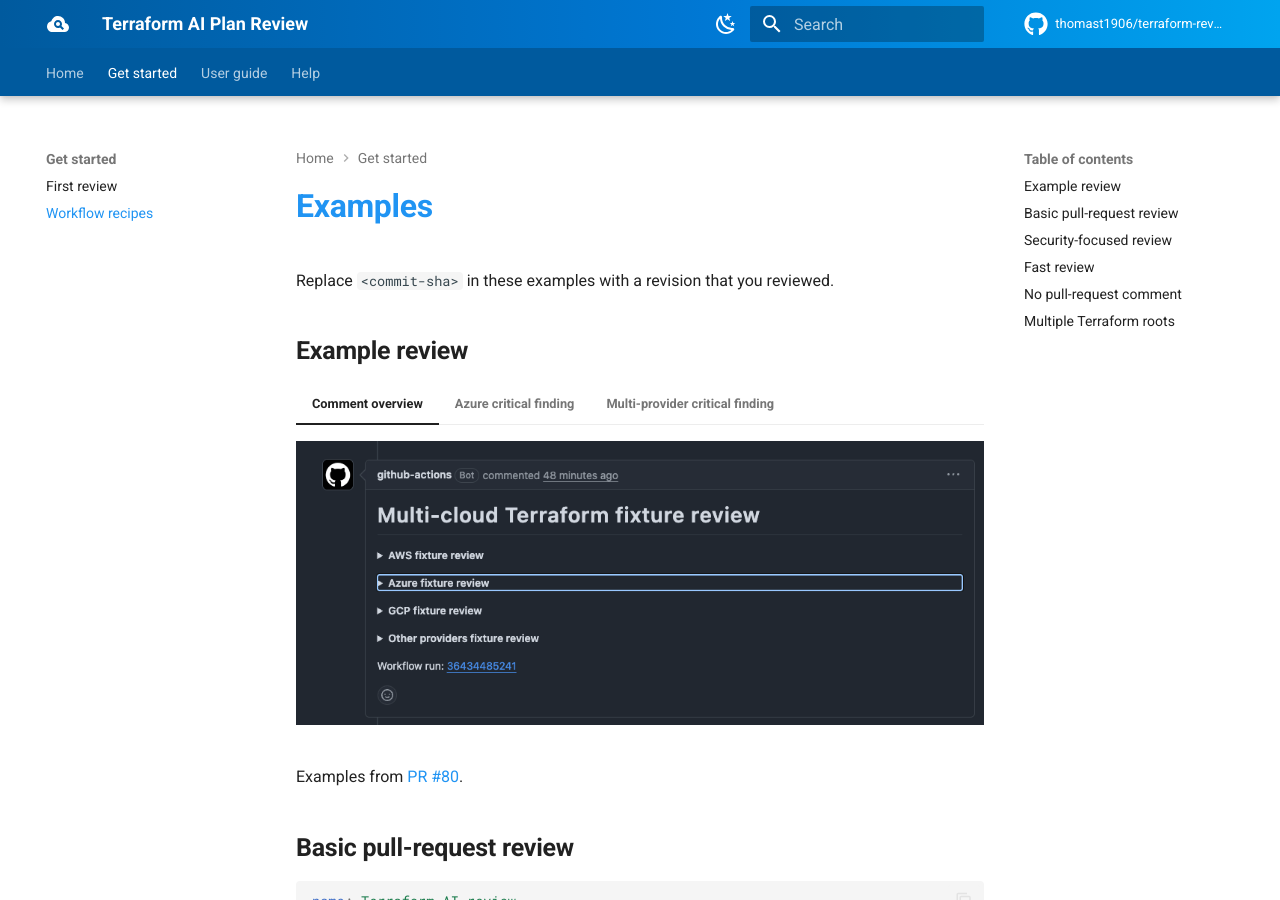
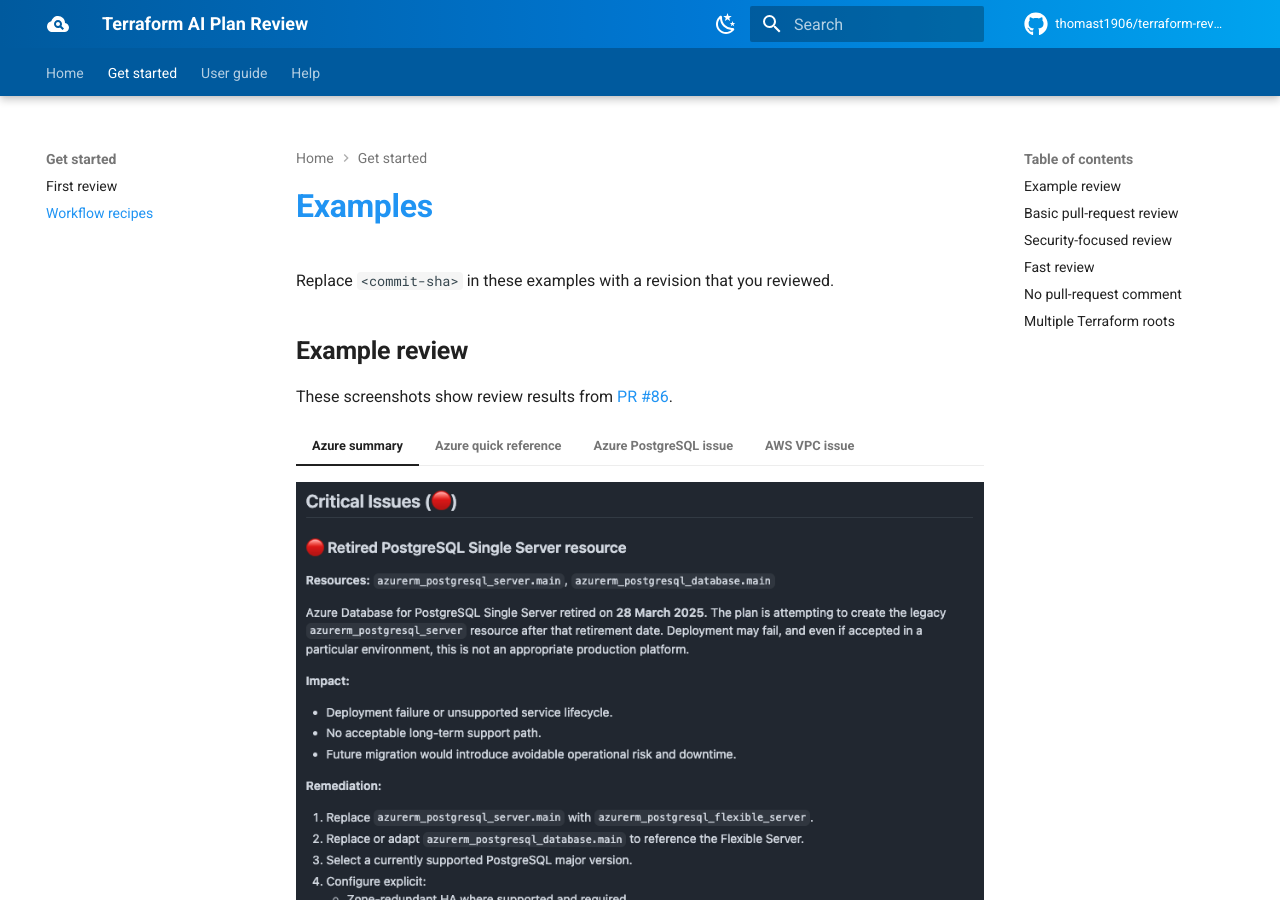
Before and after one commit to thomast1906/terraform-review-ai-action, an MkDocs documentation site: the page built from docs/examples.md, in a window 1280 px wide and 900 px high. Built offline with MkDocs 1.6.1 and Material for MkDocs 9.7.7, drawn with Linux system fonts in a browser that asks for light colours; comment, search, counter and statistics services are not loaded.

Commit message:
update docs

```diff
--- a/docs/examples.md
+++ b/docs/examples.md
@@ -4,19 +4,23 @@
 
 ## Example review
 
-=== "Comment overview"
+These screenshots show review results from [PR #86](https://github.com/thomast1906/terraform-review-ai-action/pull/86).
 
-    ![Action-generated multi-cloud review comment from PR 80](assets/pr80-review-overview.png)
+=== "Azure summary"
 
-=== "Azure critical finding"
+    ![Azure review summary with issues, recommendations, and good practices](assets/pr86-azure-review-summary.png)
 
-    ![Azure critical issue shown by GitHub on PR 80](assets/pr80-azure-critical.png)
+=== "Azure quick reference"
 
-=== "Multi-provider critical finding"
+    ![Azure quick reference table with resources, issues, and documentation links](assets/pr86-azure-quick-reference.png)
 
-    ![Multi-provider critical issue shown by GitHub on PR 80](assets/pr80-other-providers-critical.png)
+=== "Azure PostgreSQL issue"
 
-Examples from [PR #80](https://github.com/thomast1906/terraform-review-ai-action/pull/80).
+    ![Critical issue for retired Azure PostgreSQL Single Server with impact and remediation steps](assets/pr86-azure-postgresql-critical.png)
+
+=== "AWS VPC issue"
+
+    ![Critical issue for inconsistent AWS VPC associations with resources, evidence, impact, and remediation steps](assets/pr86-aws-vpc-critical.png)
 
 ## Basic pull-request review
 
```
Also changed, not shown: docs/configuration.md (+1 -1 lines), docs/review-options.md (+1 -1 lines), docs/assets/pr80-azure-critical.png (deleted), docs/assets/pr80-other-providers-critical.png (deleted), docs/assets/pr80-review-overview.png (deleted), docs/assets/pr86-aws-vpc-critical.png (added), docs/assets/pr86-azure-postgresql-critical.png (added), docs/assets/pr86-azure-quick-reference.png (added), docs/assets/pr86-azure-review-summary.png (added).
